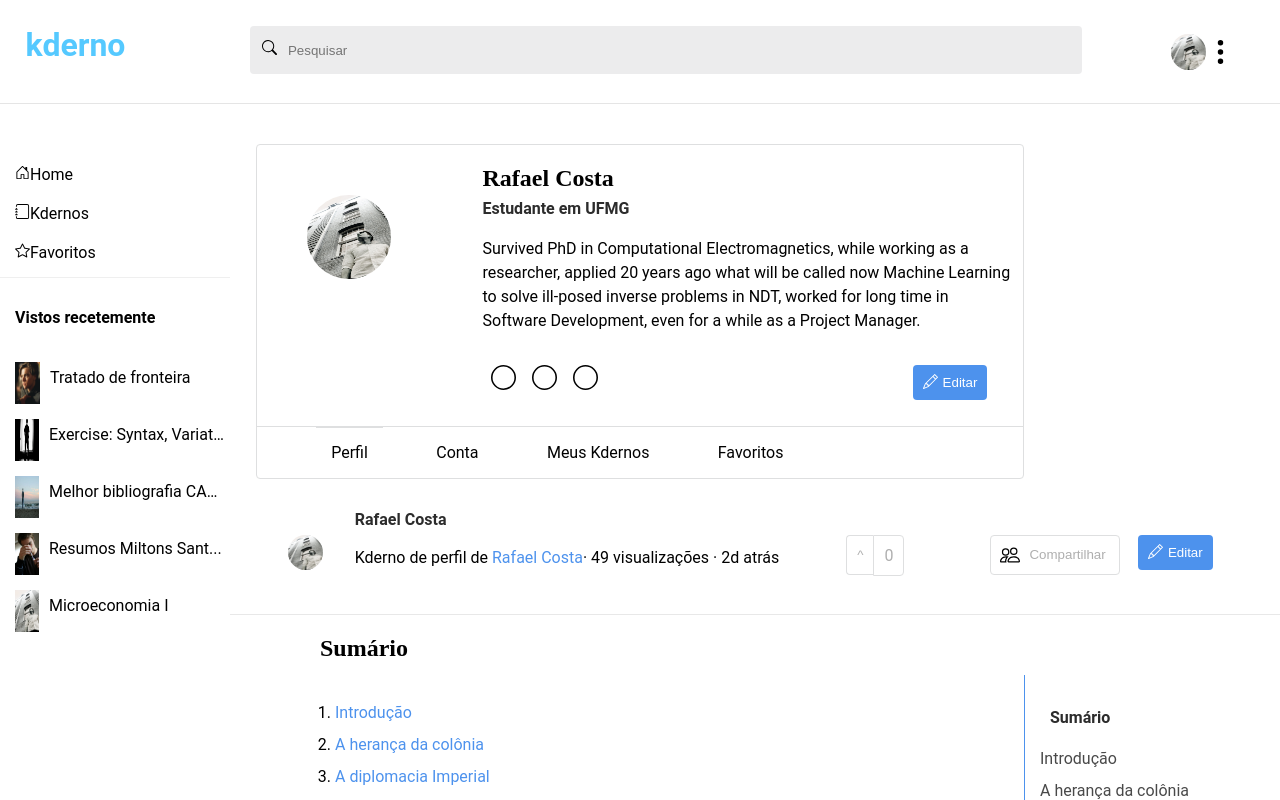
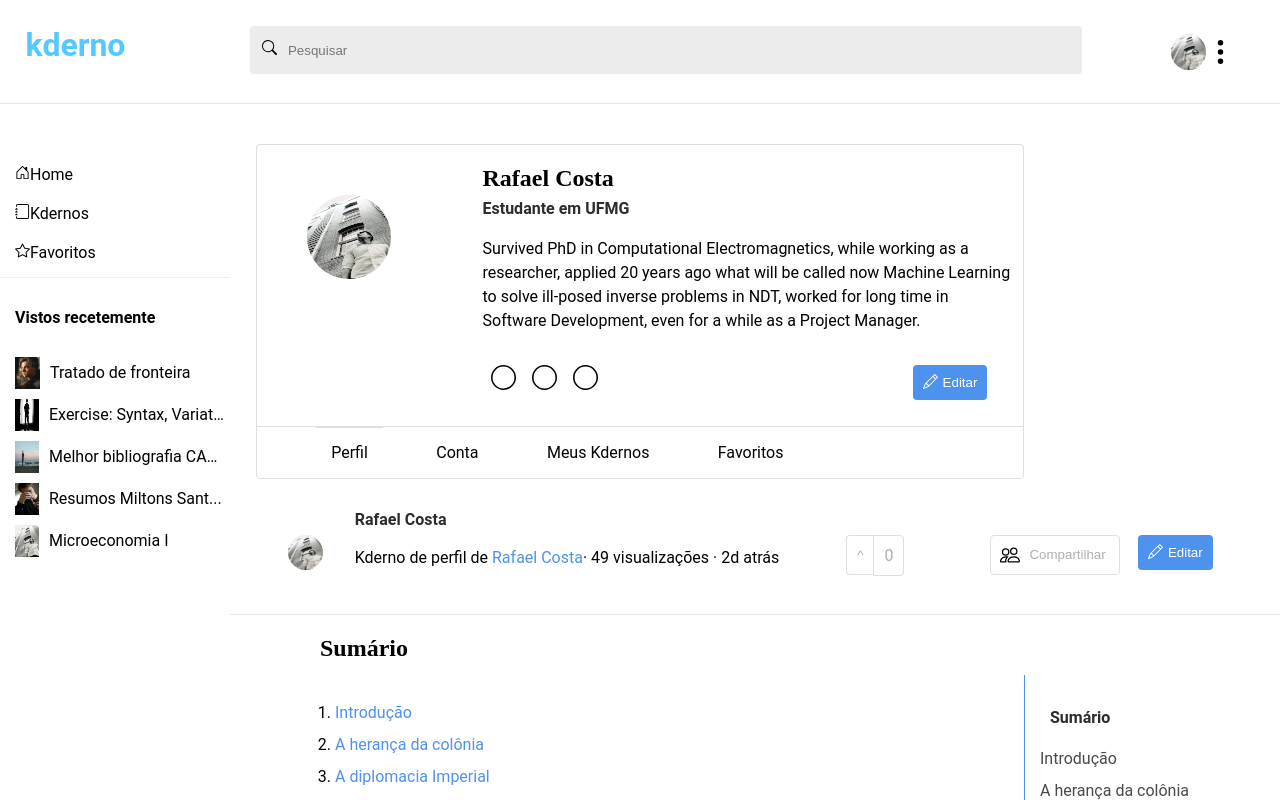
Before and after one commit to MatthGuitar/Clipping, a Next.js app: page / in a window 1280 px wide. Shown: the top 800 px of the page. Built offline with nearby package versions, Linux system fonts and the light colour scheme; a web font is replaced by a local one.

Commit message:
vist fixed

```diff
--- a/styles/Visits.module.scss
+++ b/styles/Visits.module.scss
@@ -11,16 +11,14 @@
   display: flex;
   font-size: 1em;
   line-height: 2em;
-  padding: 5px 0 10px 0px;
+  padding: 0 0 10px 0px;
   a{
     margin-left: 10px;
-    margin-bottom: 10px;
   }
   div{
     border-radius: 50%;
     width: 25px;
     height: 25px;
-    margin-top: 2000px;
   }
 }
 
```
